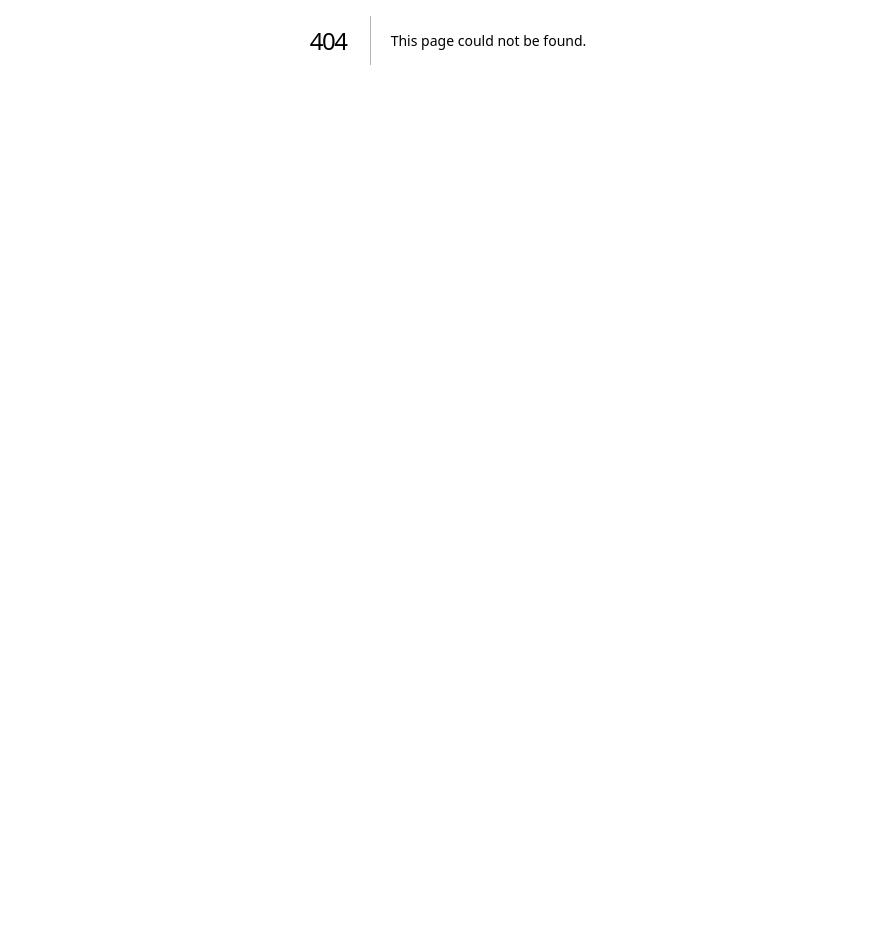
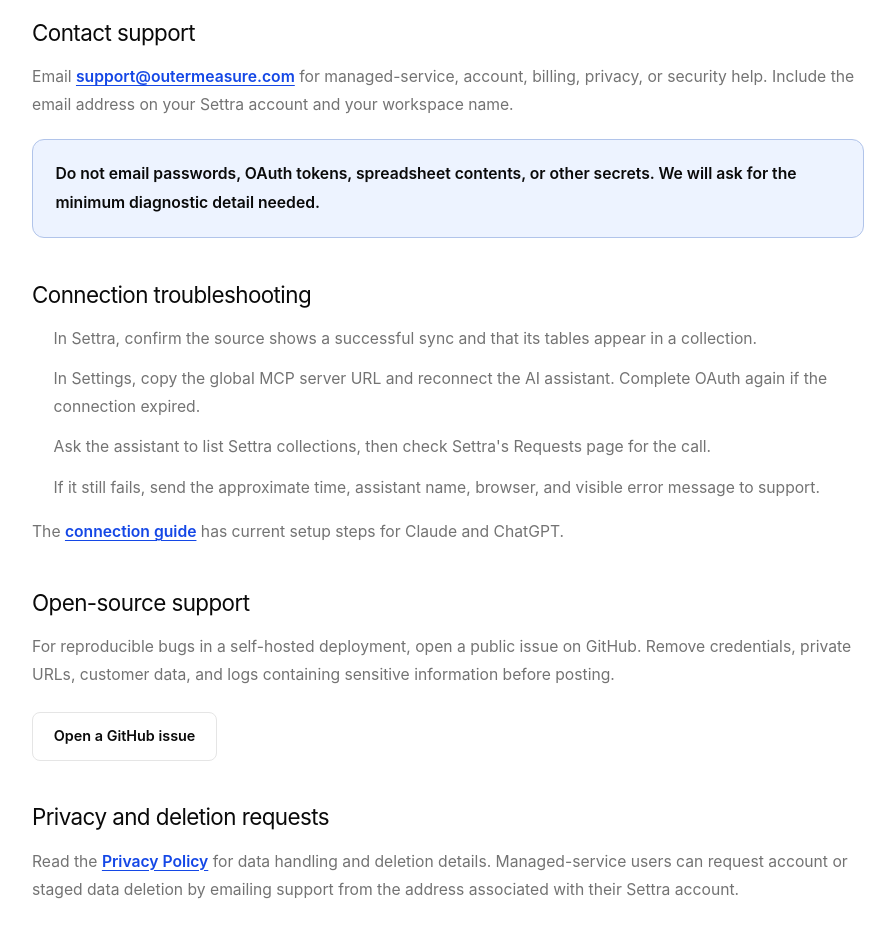
Before and after one commit to omhq/settra-website, a Next.js app: page /support in a window 1280 px wide. Before the commit this address had no page. Shown: the part 360-1298 px from the top of the page, without its empty margins (192-1087 px from the left). Before the commit the page ends 800 px from the top, so only its background shows below. Built offline with nearby package versions, Linux system fonts and the light colour scheme.

Commit message:
Add connector setup and support pages

```diff
--- a/app/components/legal-page.tsx
+++ b/app/components/legal-page.tsx
@@ -9,10 +9,16 @@
 type LegalPageProps = {
   title: string;
   description: string;
+  dateLabel?: string | null;
   children: ReactNode;
 };
 
-export function LegalPage({ title, description, children }: LegalPageProps) {
+export function LegalPage({
+  title,
+  description,
+  dateLabel = "Effective August 27, 2026",
+  children,
+}: LegalPageProps) {
   return (
     <div className="site-shell legal-shell">
       <header className="site-header legal-site-header">
@@ -51,7 +57,7 @@
           <header className="legal-title">
             <h1>{title}</h1>
             <p>{description}</p>
-            <p className="legal-date">Effective August 27, 2026</p>
+            {dateLabel && <p className="legal-date">{dateLabel}</p>}
           </header>
           {children}
         </article>
@@ -77,9 +83,11 @@
             <p>Durable data for AI agents.</p>
           </div>
           <nav aria-label="Legal navigation">
+            <a href="/connect">Connect</a>
+            <a href="/support">Support</a>
             <a href="/privacy">Privacy</a>
             <a href="/terms">Terms</a>
-            <a href={"mailto:" + SUPPORT_EMAIL}>Contact</a>
+            <a href={"mailto:" + SUPPORT_EMAIL}>Email</a>
           </nav>
           <p className="copyright">
             © {new Date().getFullYear()} Settra. Apache 2.0.
--- /dev/null
+++ b/app/connect/page.tsx
@@ -0,0 +1,135 @@
+import type { Metadata } from "next";
+import { LegalPage } from "../components/legal-page";
+
+const APP_URL = "https://app.settra.io";
+const MCP_URL = `${APP_URL}/mcp`;
+const CLAUDE_INSTALL_URL =
+  "https://claude.ai/customize/connectors?modal=add-custom-connector&connectorName=Settra&connectorUrl=https%3A%2F%2Fapp.settra.io%2Fmcp";
+
+export const metadata: Metadata = {
+  title: "Connect Settra",
+  description:
+    "Connect Settra to Claude, ChatGPT, Codex, or another MCP client.",
+  alternates: { canonical: "/connect" },
+  openGraph: {
+    type: "website",
+    url: "/connect",
+    siteName: "Settra",
+    title: "Connect Settra to your AI assistant",
+    description:
+      "Authorize your Settra workspace in Claude, ChatGPT, Codex, or another MCP client.",
+    images: [{ url: "/og.png", width: 1200, height: 630, alt: "Settra" }],
+  },
+};
+
+export default function ConnectPage() {
+  return (
+    <LegalPage
+      title="Connect Settra"
+      description="Authorize your Settra workspace in Claude, ChatGPT, Codex, or another MCP client."
+      dateLabel={null}
+    >
+      <section>
+        <h2>Before you connect</h2>
+        <ol>
+          <li>
+            Create a Settra account and connect the Google Drive spreadsheet or
+            tabular file you want to use.
+          </li>
+          <li>Wait for its first sync to finish successfully.</li>
+          <li>
+            Use the global MCP endpoint below. You will choose the Settra
+            workspace to grant during OAuth.
+          </li>
+        </ol>
+        <code className="document-code">{MCP_URL}</code>
+      </section>
+
+      <section>
+        <h2>Claude</h2>
+        <p>
+          The button opens Claude&apos;s official custom-connector form with the
+          Settra name and MCP endpoint prefilled. Review the values, confirm the
+          connector, then sign in to Settra and choose a workspace.
+        </p>
+        <div className="document-actions">
+          <a className="button" href={CLAUDE_INSTALL_URL}>
+            Add Settra to Claude <span aria-hidden="true">→</span>
+          </a>
+          <a
+            className="button button-outline"
+            href="https://support.claude.com/en/articles/11175166-get-started-with-custom-connectors-using-remote-mcp"
+            target="_blank"
+            rel="noreferrer"
+          >
+            Claude instructions
+          </a>
+        </div>
+        <p>
+          On Team and Enterprise plans, a workspace owner may need to add the
+          connector before members can connect their individual Settra accounts.
+        </p>
+      </section>
+
+      <section>
+        <h2>ChatGPT</h2>
+        <p>
+          Until Settra has a public ChatGPT directory listing, a workspace admin
+          or an account with developer-mode access must add it as a custom app.
+          Availability and permitted actions depend on your ChatGPT plan and
+          workspace settings.
+        </p>
+        <ol>
+          <li>Enable developer mode in ChatGPT&apos;s Apps settings.</li>
+          <li>
+            Choose <strong>Create app</strong>, enter <strong>Settra</strong> as
+            the name, and paste the MCP endpoint shown above.
+          </li>
+          <li>
+            Choose OAuth, scan the tools, sign in to Settra, and select the
+            workspace to grant.
+          </li>
+          <li>Create the app, then enable it in a new chat.</li>
+        </ol>
+        <div className="document-actions">
+          <a className="button" href={`${APP_URL}/settings`}>
+            Open Settra settings <span aria-hidden="true">→</span>
+          </a>
+          <a
+            className="button button-outline"
+            href="https://help.openai.com/en/articles/12584461-developer-mode-and-full-mcp-connectors-in-chatgpt"
+            target="_blank"
+            rel="noreferrer"
+          >
+            ChatGPT instructions
+          </a>
+        </div>
+      </section>
+
+      <section>
+        <h2>Verify the connection</h2>
+        <p>Start a new conversation and try these prompts in order:</p>
+        <ol>
+          <li>“List the collections available in Settra.”</li>
+          <li>“Open the first collection and summarize its cubes.”</li>
+          <li>“Query one cube for five rows.”</li>
+        </ol>
+        <p>
+          Settra records privacy-safe request metrics, not the contents of your
+          MCP requests or responses. You can disconnect Settra from your AI
+          assistant at any time.
+        </p>
+      </section>
+
+      <section>
+        <h2>Self-hosted Settra</h2>
+        <p>
+          Use the MCP server URL shown in your own deployment&apos;s Settings
+          page, not the managed endpoint above. The endpoint must be public
+          HTTPS for hosted assistants to reach it, and MCP OAuth must be
+          enabled.
+        </p>
+      </section>
+    </LegalPage>
+  );
+}
--- a/app/globals.css
+++ b/app/globals.css
@@ -522,6 +522,10 @@
   margin: 1rem 0 0;
   padding-left: 1.35rem;
 }
+.legal-document ol {
+  margin: 1rem 0 0;
+  padding-left: 1.35rem;
+}
 .legal-document li + li {
   margin-top: 0.75rem;
 }
@@ -556,6 +560,31 @@
   margin: 0;
   color: var(--foreground);
   font-weight: 620;
+}
+.document-actions {
+  display: flex;
+  flex-wrap: wrap;
+  gap: 0.8rem;
+  margin-top: 1.4rem;
+}
+.legal-document .document-actions .button {
+  color: var(--primary-foreground);
+  text-decoration: none;
+}
+.legal-document .document-actions .button-outline {
+  color: var(--foreground);
+}
+.document-code {
+  display: block;
+  overflow-wrap: anywhere;
+  margin-top: 1rem;
+  padding: 0.8rem 0.9rem;
+  border: 1px solid var(--border);
+  border-radius: 0.6rem;
+  background: var(--muted);
+  color: var(--foreground);
+  font-family: ui-monospace, SFMono-Regular, Menlo, Monaco, Consolas, monospace;
+  font-size: 0.84rem;
 }
 
 @media (max-width: 860px) {
--- a/app/page.tsx
+++ b/app/page.tsx
@@ -98,6 +98,9 @@
 
         <div className="header-actions">
           <nav className="primary-nav" aria-label="Primary navigation">
+            <a className="nav-link" href="/connect">
+              Connect
+            </a>
             <a className="nav-link" href="#security">
               Security
             </a>
@@ -289,6 +292,8 @@
           </div>
           <nav aria-label="Footer navigation">
             <a href="#security">Security</a>
+            <a href="/connect">Connect</a>
+            <a href="/support">Support</a>
             <a href={GITHUB_URL} target="_blank" rel="noreferrer">
               GitHub
             </a>
--- a/app/sitemap.ts
+++ b/app/sitemap.ts
@@ -1,7 +1,7 @@
 import type { MetadataRoute } from "next";
 
 const SITE_URL = "https://www.settra.io";
-const LAST_MODIFIED = new Date("2026-08-27");
+const LAST_MODIFIED = new Date("2026-09-01");
 
 export default function sitemap(): MetadataRoute.Sitemap {
   return [
@@ -10,6 +10,18 @@
       lastModified: LAST_MODIFIED,
       changeFrequency: "weekly",
       priority: 1,
+    },
+    {
+      url: `${SITE_URL}/connect`,
+      lastModified: LAST_MODIFIED,
+      changeFrequency: "monthly",
+      priority: 0.8,
+    },
+    {
+      url: `${SITE_URL}/support`,
+      lastModified: LAST_MODIFIED,
+      changeFrequency: "monthly",
+      priority: 0.6,
     },
     {
       url: `${SITE_URL}/privacy`,
--- /dev/null
+++ b/app/support/page.tsx
@@ -0,0 +1,100 @@
+import type { Metadata } from "next";
+import { LegalPage } from "../components/legal-page";
+
+const SUPPORT_EMAIL = "support@outermeasure.com";
+const GITHUB_ISSUES_URL = "https://github.com/omhq/settra/issues";
+
+export const metadata: Metadata = {
+  title: "Support",
+  description: "Get help with Settra accounts, data syncs, and AI connections.",
+  alternates: { canonical: "/support" },
+  openGraph: {
+    type: "website",
+    url: "/support",
+    siteName: "Settra",
+    title: "Settra Support",
+    description:
+      "Get help with Settra accounts, data syncs, and AI connections.",
+    images: [{ url: "/og.png", width: 1200, height: 630, alt: "Settra" }],
+  },
+};
+
+export default function SupportPage() {
+  return (
+    <LegalPage
+      title="Settra Support"
+      description="Help with accounts, Google Drive syncs, semantic models, and AI connections."
+      dateLabel={null}
+    >
+      <section>
+        <h2>Contact support</h2>
+        <p>
+          Email <a href={`mailto:${SUPPORT_EMAIL}`}>{SUPPORT_EMAIL}</a> for
+          managed-service, account, billing, privacy, or security help. Include
+          the email address on your Settra account and your workspace name.
+        </p>
+        <div className="legal-callout">
+          <p>
+            Do not email passwords, OAuth tokens, spreadsheet contents, or other
+            secrets. We will ask for the minimum diagnostic detail needed.
+          </p>
+        </div>
+      </section>
+
+      <section>
+        <h2>Connection troubleshooting</h2>
+        <ol>
+          <li>
+            In Settra, confirm the source shows a successful sync and that its
+            tables appear in a collection.
+          </li>
+          <li>
+            In Settings, copy the global MCP server URL and reconnect the AI
+            assistant. Complete OAuth again if the connection expired.
+          </li>
+          <li>
+            Ask the assistant to list Settra collections, then check
+            Settra&apos;s Requests page for the call.
+          </li>
+          <li>
+            If it still fails, send the approximate time, assistant name,
+            browser, and visible error message to support.
+          </li>
+        </ol>
+        <p>
+          The <a href="/connect">connection guide</a> has current setup steps
+          for Claude and ChatGPT.
+        </p>
+      </section>
+
+      <section>
+        <h2>Open-source support</h2>
+        <p>
+          For reproducible bugs in a self-hosted deployment, open a public issue
+          on GitHub. Remove credentials, private URLs, customer data, and logs
+          containing sensitive information before posting.
+        </p>
+        <div className="document-actions">
+          <a
+            className="button button-outline"
+            href={GITHUB_ISSUES_URL}
+            target="_blank"
+            rel="noreferrer"
+          >
+            Open a GitHub issue
+          </a>
+        </div>
+      </section>
+
+      <section>
+        <h2>Privacy and deletion requests</h2>
+        <p>
+          Read the <a href="/privacy">Privacy Policy</a> for data handling and
+          deletion details. Managed-service users can request account or staged
+          data deletion by emailing support from the address associated with
+          their Settra account.
+        </p>
+      </section>
+    </LegalPage>
+  );
+}
```
